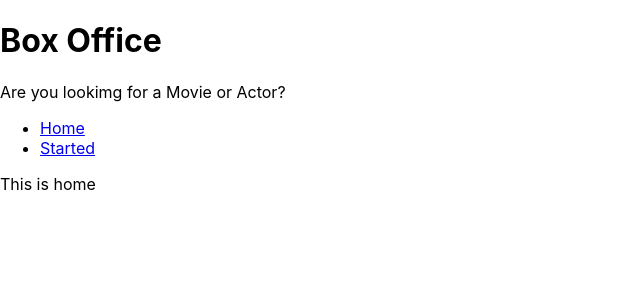
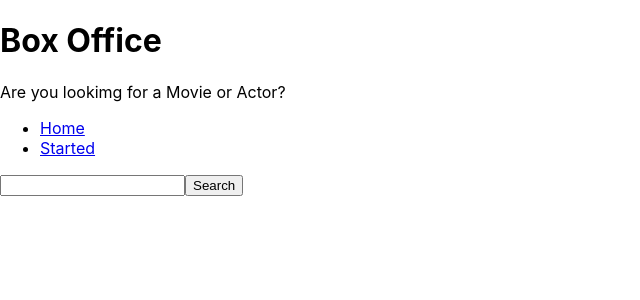
Before and after one commit to akashraghav1997/box-office, a React (Create React App) app: page / in a window 1280 px wide. Shown: the top 300 px of the page, without its empty margins (0-640 px from the left). Built offline with nearby package versions, Linux system fonts and the light colour scheme.

Commit message:
created input and fetch results from tv maze api

```diff
--- a/src/pages/Home.jsx
+++ b/src/pages/Home.jsx
@@ -1,8 +1,42 @@
-import React from 'react';
+import React, { useState } from 'react';
 import MainPageLayout from '../components/MainPageLayout';
 
 const Home = () => {
-  return <MainPageLayout>This is home</MainPageLayout>;
+  const [input, setInput] = useState('');
+
+  const onSearch = () => {
+    // https://api.tvmaze.com/search/shows?q=men
+
+    fetch(`https://api.tvmaze.com/search/shows?q=${input}`)
+      .then(r => r.json())
+      .then(result => {
+        console.log(result);
+      });
+  };
+
+  const onInputChange = ev => {
+    setInput(ev.target.value);
+  };
+
+  const onKeyDown = ev => {
+    if (ev.keyCode === 13) {
+      onSearch();
+    }
+  };
+
+  return (
+    <MainPageLayout>
+      <input
+        type="text"
+        onChange={onInputChange}
+        onKeyDown={onKeyDown}
+        value={input}
+      />
+      <button type="button" onClick={onSearch}>
+        Search{' '}
+      </button>
+    </MainPageLayout>
+  );
 };
 
 export default Home;
```
